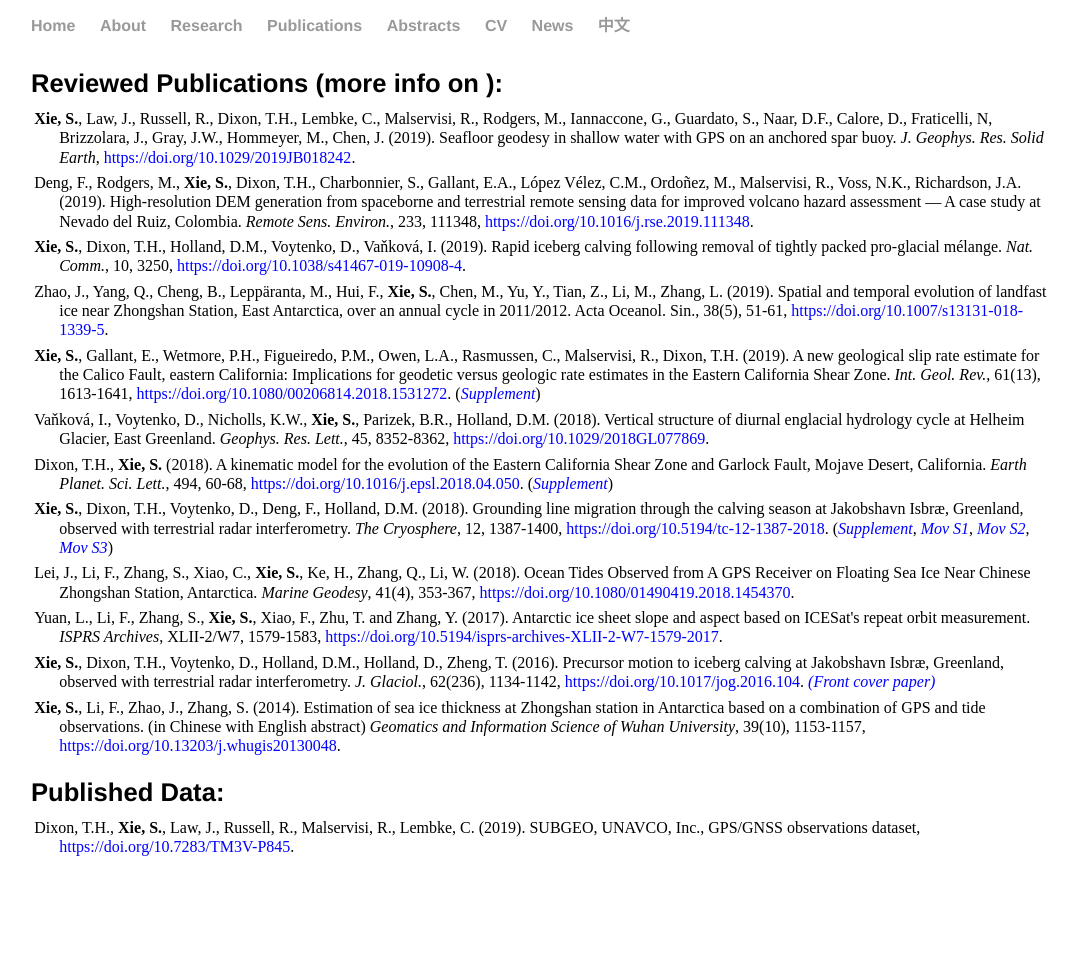
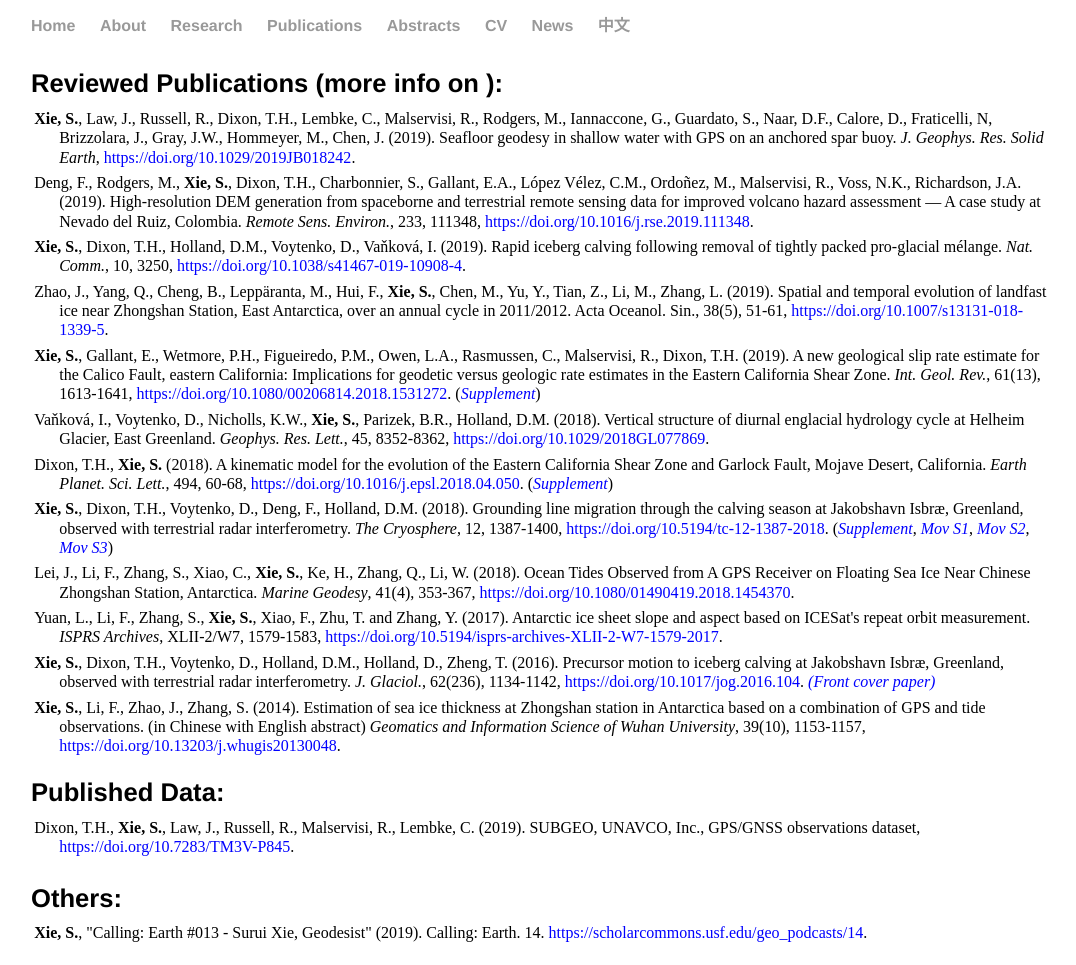
Before and after one commit to suruixie/suruixie.github.io, a Jekyll site: the page built from publications/index.html, in a window 1280 px wide. Shown: the whole page, without its empty margins (97-1173 px from the left). Built offline with Jekyll 4.4.1, drawn with Linux system fonts in a browser that asks for light colours; a style sheet for code colours, icons or effects is not loaded; before the commit the page ends 900 px from its top, so only the background shows below that.

Commit message:
Update index.html

```diff
--- a/publications/index.html
+++ b/publications/index.html
@@ -36,6 +36,12 @@ title: Surui's publications
 	<h4 style="margin-top:3em;margin-bottom:0.3em;">Published Data: </h4>
 	<p  class="publist" style="font-size:1.0em;">
                 Dixon, T.H., <strong>Xie, S.</strong>, Law, J., Russell, R., Malservisi, R., Lembke, C. (2019). SUBGEO, UNAVCO, Inc., GPS/GNSS observations dataset, <a href="https://doi.org/10.7283/TM3V-P845" style="color:#0000FF;">https://doi.org/10.7283/TM3V-P845</a>. <br>
+		<br style="line-height:3em">
+	</p>
+
+	<h4 style="margin-top:3em;margin-bottom:0.3em;">Others: </h4>
+	<p  class="publist" style="font-size:1.0em;">
+		<strong>Xie, S.</strong>, "Calling: Earth #013 - Surui Xie, Geodesist" (2019). Calling: Earth. 14. <a href="https://scholarcommons.usf.edu/geo_podcasts/14" style="color:#0000FF;">https://scholarcommons.usf.edu/geo_podcasts/14</a>. <br>
 		<br style="line-height:10em">
 	</p>
 </div>
```
